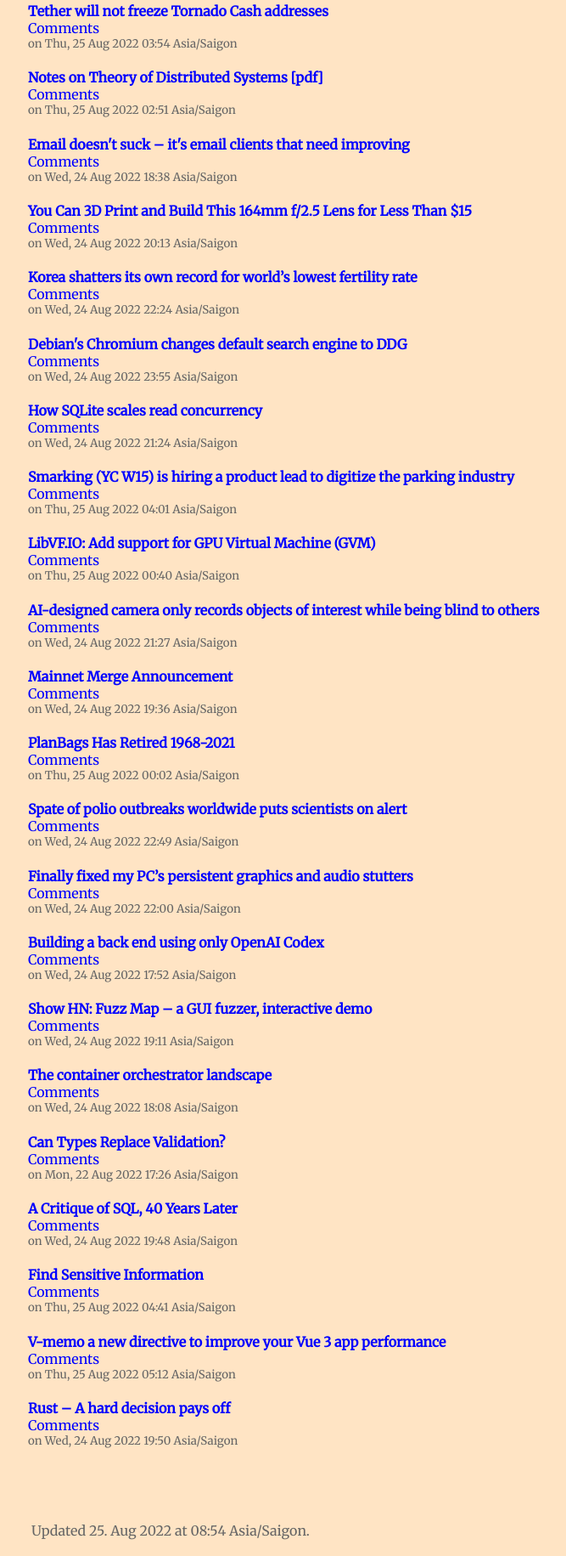
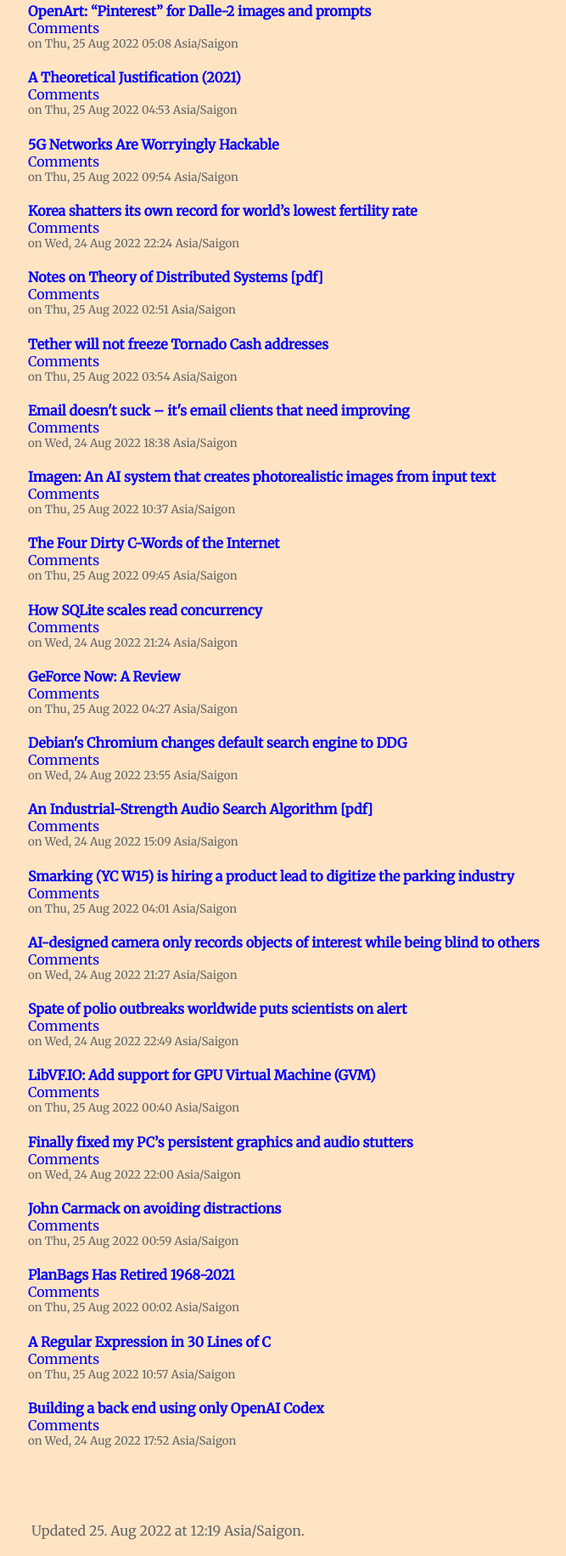
Before and after one commit to ngnhng/gonews, a plain HTML site: page hackernews.html in a window 1280 px wide. Shown: the part 773-2604 px from the top of the page at 85% size, without its empty margins (95-762 px from the left). Drawn offline with Linux system fonts and the light colour scheme.

Commit message:
deploy: 372d8ade38357d72964a4abd35fe67b646bb8e2b

```diff
--- a/hackernews.html
+++ b/hackernews.html
@@ -76,15 +76,15 @@
 
 	<ul>
 
+		<li><a href="tomshardware.html">Tom&#39;s Hardware</a></li>
+
+		<li><a href="aljazeera.html">Al Jazeera</a></li>
+
+		<li><a href="hackernews.html">Hacker News</a></li>
+
 		<li><a href="reuters.html">Reuters</a></li>
 
 		<li><a href="arstechnica.html">Ars Technica</a></li>
-
-		<li><a href="hackernews.html">Hacker News</a></li>
-
-		<li><a href="tomshardware.html">Tom&#39;s Hardware</a></li>
-
-		<li><a href="aljazeera.html">Al Jazeera</a></li>
 
 	</ul>
 
@@ -102,6 +102,17 @@
 
 	<article>
 		<h2>
+			<a href="https://endtimes.dev/why-your-website-should-be-under-14kb-in-size/" target="_blank">Why your website should be under 14kb in size</a>
+		</h2>
+		<a href="https://news.ycombinator.com/item?id=32587740">Comments</a>
+		<small>
+			on Thu, 25 Aug 2022 07:24 Asia/Saigon
+		</small>
+
+	</article>
+
+	<article>
+		<h2>
 			<a href="https://epb.com/newsroom/press-releases/epb-launches-americas-first-community-wide-25-gig-internet-service/" target="_blank">EPB launches America’s first community-wide 25 gig internet service</a>
 		</h2>
 		<a href="https://news.ycombinator.com/item?id=32585535">Comments</a>
@@ -113,22 +124,22 @@
 
 	<article>
 		<h2>
-			<a href="https://whatever.scalzi.com/2022/08/24/geforce-now-a-review/" target="_blank">GeForce Now: A Review</a>
+			<a href="https://petapixel.com/2022/08/22/you-can-3d-print-and-build-this-164mm-f-2-5-lens-for-less-than-15/" target="_blank">You Can 3D Print and Build This 164mm f/2.5 Lens for Less Than $15</a>
 		</h2>
-		<a href="https://news.ycombinator.com/item?id=32586004">Comments</a>
+		<a href="https://news.ycombinator.com/item?id=32579005">Comments</a>
 		<small>
-			on Thu, 25 Aug 2022 04:27 Asia/Saigon
+			on Wed, 24 Aug 2022 20:13 Asia/Saigon
 		</small>
 
 	</article>
 
 	<article>
 		<h2>
-			<a href="https://memex.marginalia.nu/projects/edge/about.gmi#1.2" target="_blank">A Theoretical Justification (2021)</a>
+			<a href="https://news.ycombinator.com/item?id=32588703" target="_blank">Starlink is reducing your monthly service fee</a>
 		</h2>
-		<a href="https://news.ycombinator.com/item?id=32586273">Comments</a>
+		<a href="https://news.ycombinator.com/item?id=32588703">Comments</a>
 		<small>
-			on Thu, 25 Aug 2022 04:53 Asia/Saigon
+			on Thu, 25 Aug 2022 09:29 Asia/Saigon
 		</small>
 
 	</article>
@@ -140,17 +151,6 @@
 		<a href="https://news.ycombinator.com/item?id=32561670">Comments</a>
 		<small>
 			on Tue, 23 Aug 2022 14:40 Asia/Saigon
-		</small>
-
-	</article>
-
-	<article>
-		<h2>
-			<a href="https://openart.ai/" target="_blank">OpenArt: “Pinterest” for Dalle-2 images and prompts</a>
-		</h2>
-		<a href="https://news.ycombinator.com/item?id=32586439">Comments</a>
-		<small>
-			on Thu, 25 Aug 2022 05:08 Asia/Saigon
 		</small>
 
 	</article>
@@ -179,11 +179,44 @@
 
 	<article>
 		<h2>
-			<a href="https://tether.to/en/tether-holds-firm-on-decision-not-to-freeze-tornado-cash-addresses-awaits-law-enforcement-instruction/" target="_blank">Tether will not freeze Tornado Cash addresses</a>
+			<a href="https://openart.ai/" target="_blank">OpenArt: “Pinterest” for Dalle-2 images and prompts</a>
 		</h2>
-		<a href="https://news.ycombinator.com/item?id=32585606">Comments</a>
+		<a href="https://news.ycombinator.com/item?id=32586439">Comments</a>
 		<small>
-			on Thu, 25 Aug 2022 03:54 Asia/Saigon
+			on Thu, 25 Aug 2022 05:08 Asia/Saigon
+		</small>
+
+	</article>
+
+	<article>
+		<h2>
+			<a href="https://memex.marginalia.nu/projects/edge/about.gmi#1.2" target="_blank">A Theoretical Justification (2021)</a>
+		</h2>
+		<a href="https://news.ycombinator.com/item?id=32586273">Comments</a>
+		<small>
+			on Thu, 25 Aug 2022 04:53 Asia/Saigon
+		</small>
+
+	</article>
+
+	<article>
+		<h2>
+			<a href="https://spectrum.ieee.org/5g-virtualization-increased-hackability" target="_blank">5G Networks Are Worryingly Hackable</a>
+		</h2>
+		<a href="https://news.ycombinator.com/item?id=32588881">Comments</a>
+		<small>
+			on Thu, 25 Aug 2022 09:54 Asia/Saigon
+		</small>
+
+	</article>
+
+	<article>
+		<h2>
+			<a href="https://www.bloomberg.com/news/articles/2022-08-24/fastest-aging-wealthy-economy-breaks-own-fertility-record-again" target="_blank">Korea shatters its own record for world’s lowest fertility rate</a>
+		</h2>
+		<a href="https://news.ycombinator.com/item?id=32580631">Comments</a>
+		<small>
+			on Wed, 24 Aug 2022 22:24 Asia/Saigon
 		</small>
 
 	</article>
@@ -201,6 +234,17 @@
 
 	<article>
 		<h2>
+			<a href="https://tether.to/en/tether-holds-firm-on-decision-not-to-freeze-tornado-cash-addresses-awaits-law-enforcement-instruction/" target="_blank">Tether will not freeze Tornado Cash addresses</a>
+		</h2>
+		<a href="https://news.ycombinator.com/item?id=32585606">Comments</a>
+		<small>
+			on Thu, 25 Aug 2022 03:54 Asia/Saigon
+		</small>
+
+	</article>
+
+	<article>
+		<h2>
 			<a href="https://www.wired.com/story/email-clients-are-bad-so-use-vivaldi-mail/" target="_blank">Email doesn&#39;t suck – it&#39;s email clients that need improving</a>
 		</h2>
 		<a href="https://news.ycombinator.com/item?id=32577993">Comments</a>
@@ -212,22 +256,44 @@
 
 	<article>
 		<h2>
-			<a href="https://petapixel.com/2022/08/22/you-can-3d-print-and-build-this-164mm-f-2-5-lens-for-less-than-15/" target="_blank">You Can 3D Print and Build This 164mm f/2.5 Lens for Less Than $15</a>
+			<a href="https://imagen.research.google" target="_blank">Imagen: An AI system that creates photorealistic images from input text</a>
 		</h2>
-		<a href="https://news.ycombinator.com/item?id=32579005">Comments</a>
+		<a href="https://news.ycombinator.com/item?id=32589185">Comments</a>
 		<small>
-			on Wed, 24 Aug 2022 20:13 Asia/Saigon
+			on Thu, 25 Aug 2022 10:37 Asia/Saigon
 		</small>
 
 	</article>
 
 	<article>
 		<h2>
-			<a href="https://www.bloomberg.com/news/articles/2022-08-24/fastest-aging-wealthy-economy-breaks-own-fertility-record-again" target="_blank">Korea shatters its own record for world’s lowest fertility rate</a>
+			<a href="https://pauljun.me/the-four-dirty-c-words-of-the-internet" target="_blank">The Four Dirty C-Words of the Internet</a>
 		</h2>
-		<a href="https://news.ycombinator.com/item?id=32580631">Comments</a>
+		<a href="https://news.ycombinator.com/item?id=32588810">Comments</a>
 		<small>
-			on Wed, 24 Aug 2022 22:24 Asia/Saigon
+			on Thu, 25 Aug 2022 09:45 Asia/Saigon
+		</small>
+
+	</article>
+
+	<article>
+		<h2>
+			<a href="https://fly.io/blog/sqlite-internals-wal/" target="_blank">How SQLite scales read concurrency</a>
+		</h2>
+		<a href="https://news.ycombinator.com/item?id=32579866">Comments</a>
+		<small>
+			on Wed, 24 Aug 2022 21:24 Asia/Saigon
+		</small>
+
+	</article>
+
+	<article>
+		<h2>
+			<a href="https://whatever.scalzi.com/2022/08/24/geforce-now-a-review/" target="_blank">GeForce Now: A Review</a>
+		</h2>
+		<a href="https://news.ycombinator.com/item?id=32586004">Comments</a>
+		<small>
+			on Thu, 25 Aug 2022 04:27 Asia/Saigon
 		</small>
 
 	</article>
@@ -245,11 +311,11 @@
 
 	<article>
 		<h2>
-			<a href="https://fly.io/blog/sqlite-internals-wal/" target="_blank">How SQLite scales read concurrency</a>
+			<a href="https://www.ee.columbia.edu/~dpwe/papers/Wang03-shazam.pdf" target="_blank">An Industrial-Strength Audio Search Algorithm [pdf]</a>
 		</h2>
-		<a href="https://news.ycombinator.com/item?id=32579866">Comments</a>
+		<a href="https://news.ycombinator.com/item?id=32576231">Comments</a>
 		<small>
-			on Wed, 24 Aug 2022 21:24 Asia/Saigon
+			on Wed, 24 Aug 2022 15:09 Asia/Saigon
 		</small>
 
 	</article>
@@ -267,6 +333,28 @@
 
 	<article>
 		<h2>
+			<a href="https://cnsi.ucla.edu/project/august-15-2022-ai-designed-camera-only-records-objects-of-interest-while-being-blind-to-others/" target="_blank">AI-designed camera only records objects of interest while being blind to others</a>
+		</h2>
+		<a href="https://news.ycombinator.com/item?id=32579905">Comments</a>
+		<small>
+			on Wed, 24 Aug 2022 21:27 Asia/Saigon
+		</small>
+
+	</article>
+
+	<article>
+		<h2>
+			<a href="https://www.nature.com/articles/d41586-022-02233-6" target="_blank">Spate of polio outbreaks worldwide puts scientists on alert</a>
+		</h2>
+		<a href="https://news.ycombinator.com/item?id=32581027">Comments</a>
+		<small>
+			on Wed, 24 Aug 2022 22:49 Asia/Saigon
+		</small>
+
+	</article>
+
+	<article>
+		<h2>
 			<a href="https://arccompute.com/blog/libvfio-add-gvm-support/" target="_blank">LibVF.IO: Add support for GPU Virtual Machine (GVM)</a>
 		</h2>
 		<a href="https://news.ycombinator.com/item?id=32582949">Comments</a>
@@ -278,22 +366,22 @@
 
 	<article>
 		<h2>
-			<a href="https://cnsi.ucla.edu/project/august-15-2022-ai-designed-camera-only-records-objects-of-interest-while-being-blind-to-others/" target="_blank">AI-designed camera only records objects of interest while being blind to others</a>
+			<a href="https://www.ctrl.blog/entry/troubleshoot-stuttering.html" target="_blank">Finally fixed my PC’s persistent graphics and audio stutters</a>
 		</h2>
-		<a href="https://news.ycombinator.com/item?id=32579905">Comments</a>
+		<a href="https://news.ycombinator.com/item?id=32580336">Comments</a>
 		<small>
-			on Wed, 24 Aug 2022 21:27 Asia/Saigon
+			on Wed, 24 Aug 2022 22:00 Asia/Saigon
 		</small>
 
 	</article>
 
 	<article>
 		<h2>
-			<a href="https://blog.ethereum.org/2022/08/24/mainnet-merge-announcement/" target="_blank">Mainnet Merge Announcement</a>
+			<a href="https://twitter.com/ID_AA_Carmack/status/1562104562219196416" target="_blank">John Carmack on avoiding distractions</a>
 		</h2>
-		<a href="https://news.ycombinator.com/item?id=32578569">Comments</a>
+		<a href="https://news.ycombinator.com/item?id=32583257">Comments</a>
 		<small>
-			on Wed, 24 Aug 2022 19:36 Asia/Saigon
+			on Thu, 25 Aug 2022 00:59 Asia/Saigon
 		</small>
 
 	</article>
@@ -311,22 +399,11 @@
 
 	<article>
 		<h2>
-			<a href="https://www.nature.com/articles/d41586-022-02233-6" target="_blank">Spate of polio outbreaks worldwide puts scientists on alert</a>
+			<a href="https://www.cs.princeton.edu/courses/archive/spr09/cos333/beautiful.html" target="_blank">A Regular Expression in 30 Lines of C</a>
 		</h2>
-		<a href="https://news.ycombinator.com/item?id=32581027">Comments</a>
+		<a href="https://news.ycombinator.com/item?id=32589311">Comments</a>
 		<small>
-			on Wed, 24 Aug 2022 22:49 Asia/Saigon
-		</small>
-
-	</article>
-
-	<article>
-		<h2>
-			<a href="https://www.ctrl.blog/entry/troubleshoot-stuttering.html" target="_blank">Finally fixed my PC’s persistent graphics and audio stutters</a>
-		</h2>
-		<a href="https://news.ycombinator.com/item?id=32580336">Comments</a>
-		<small>
-			on Wed, 24 Aug 2022 22:00 Asia/Saigon
+			on Thu, 25 Aug 2022 10:57 Asia/Saigon
 		</small>
 
 	</article>
@@ -342,86 +419,9 @@
 
 	</article>
 
-	<article>
-		<h2>
-			<a href="https://www.fuzzmap.io/?welcome=1" target="_blank">Show HN: Fuzz Map – a GUI fuzzer, interactive demo</a>
-		</h2>
-		<a href="https://news.ycombinator.com/item?id=32578311">Comments</a>
-		<small>
-			on Wed, 24 Aug 2022 19:11 Asia/Saigon
-		</small>
-
-	</article>
-
-	<article>
-		<h2>
-			<a href="https://lwn.net/SubscriberLink/905164/e1f4d4c1ce35f8b9/" target="_blank">The container orchestrator landscape</a>
-		</h2>
-		<a href="https://news.ycombinator.com/item?id=32577758">Comments</a>
-		<small>
-			on Wed, 24 Aug 2022 18:08 Asia/Saigon
-		</small>
-
-	</article>
-
-	<article>
-		<h2>
-			<a href="https://blog.ploeh.dk/2022/08/22/can-types-replace-validation/" target="_blank">Can Types Replace Validation?</a>
-		</h2>
-		<a href="https://news.ycombinator.com/item?id=32549545">Comments</a>
-		<small>
-			on Mon, 22 Aug 2022 17:26 Asia/Saigon
-		</small>
-
-	</article>
-
-	<article>
-		<h2>
-			<a href="https://carlineng.com/?postid=sql-critique#blog" target="_blank">A Critique of SQL, 40 Years Later</a>
-		</h2>
-		<a href="https://news.ycombinator.com/item?id=32578725">Comments</a>
-		<small>
-			on Wed, 24 Aug 2022 19:48 Asia/Saigon
-		</small>
-
-	</article>
-
-	<article>
-		<h2>
-			<a href="https://github.com/rusty-ferris-club/shellclear" target="_blank">Find Sensitive Information</a>
-		</h2>
-		<a href="https://news.ycombinator.com/item?id=32586144">Comments</a>
-		<small>
-			on Thu, 25 Aug 2022 04:41 Asia/Saigon
-		</small>
-
-	</article>
-
-	<article>
-		<h2>
-			<a href="https://zelig880.com/introducing-v-memo-a-new-directive-to-improve-your-vue-3-app-performance" target="_blank">V-memo a new directive to improve your Vue 3 app performance</a>
-		</h2>
-		<a href="https://news.ycombinator.com/item?id=32586477">Comments</a>
-		<small>
-			on Thu, 25 Aug 2022 05:12 Asia/Saigon
-		</small>
-
-	</article>
-
-	<article>
-		<h2>
-			<a href="https://www.pinecone.io/learn/inside-the-pinecone/#rust-a-hard-decision-pays-off" target="_blank">Rust – A hard decision pays off</a>
-		</h2>
-		<a href="https://news.ycombinator.com/item?id=32578743">Comments</a>
-		<small>
-			on Wed, 24 Aug 2022 19:50 Asia/Saigon
-		</small>
-
-	</article>
-
 
 	<footer>
-		Updated 25. Aug 2022 at 08:54 Asia/Saigon.
+		Updated 25. Aug 2022 at 12:19 Asia/Saigon.
 	</footer>
 </body>
 
```
Also changed, not shown: aljazeera.html (+52 -52 lines), arstechnica.html (+7 -7 lines), index.html (+6 -6 lines), reuters.html (+7 -7 lines), tomshardware.html (+7 -7 lines).
